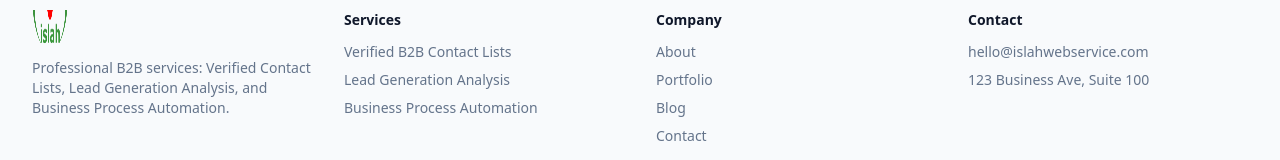
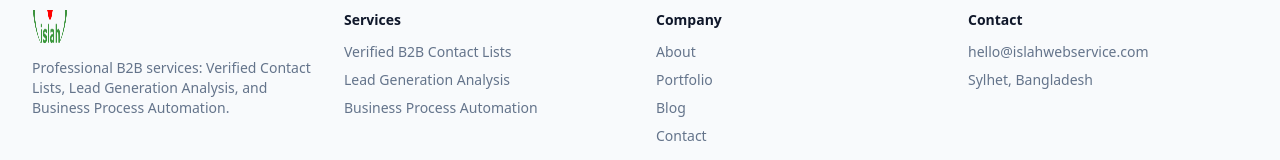
Before and after one commit to bashir0609/islahwebservice-nextjs, a Next.js app: page / in a window 1280 px wide. Shown: the part 2322-2482 px from the top of the page. Built offline with nearby package versions, Linux system fonts and the light colour scheme; no server answers; the database is empty.

Commit message:
Fix address to Sylhet, Bangladesh

```diff
--- a/components/site/site-footer.tsx
+++ b/components/site/site-footer.tsx
@@ -57,7 +57,7 @@ export default function SiteFooter() {
             <h4 className="text-xs sm:text-sm font-semibold text-slate-900 dark:text-white">Contact</h4>
             <ul className="mt-3 space-y-2 text-xs sm:text-sm text-slate-500 dark:text-slate-400">
               <li><Link href="mailto:hello@islahwebservice.com" className="hover:text-cyan-600">hello@islahwebservice.com</Link></li>
-              <li><span>123 Business Ave, Suite 100</span></li>
+              <li><span>Sylhet, Bangladesh</span></li>
             </ul>
           </div>
         </div>
--- a/components/site/site-settings-provider.tsx
+++ b/components/site/site-settings-provider.tsx
@@ -17,7 +17,7 @@ const defaultSettings: SiteSettings = {
     "Professional B2B Services Agency — Verified Contact Lists, Lead Generation & Automation",
   contactEmail: "hello@islahwebservice.com",
   contactPhone: "+1 (555) 123-4567",
-  contactAddress: "123 Business Ave, Suite 100, New York, NY 10001",
+  contactAddress: "Sylhet, Bangladesh",
   socialLinks: {},
   headerLinks: [
     { label: "Services", href: "/services" },
```
